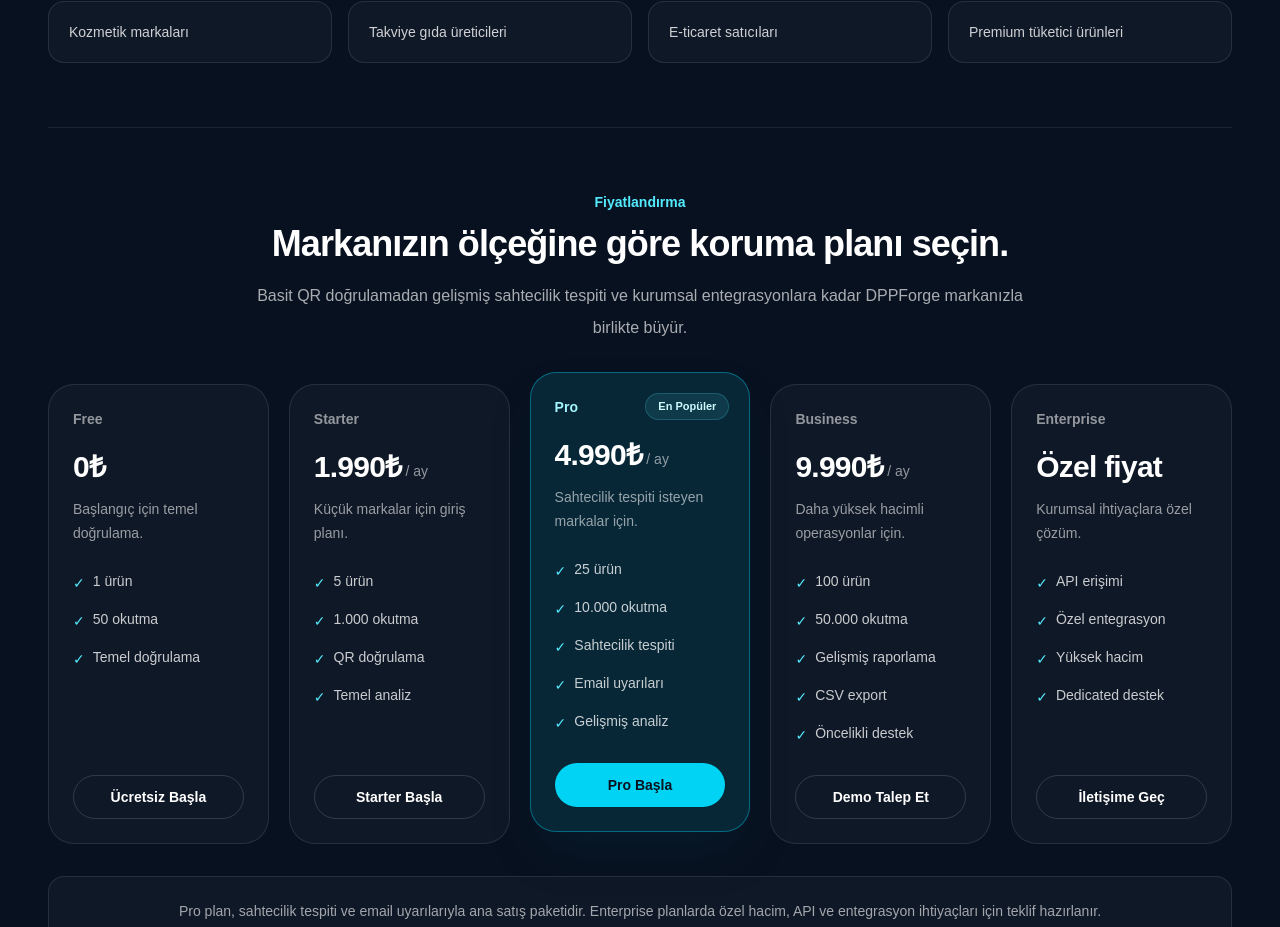
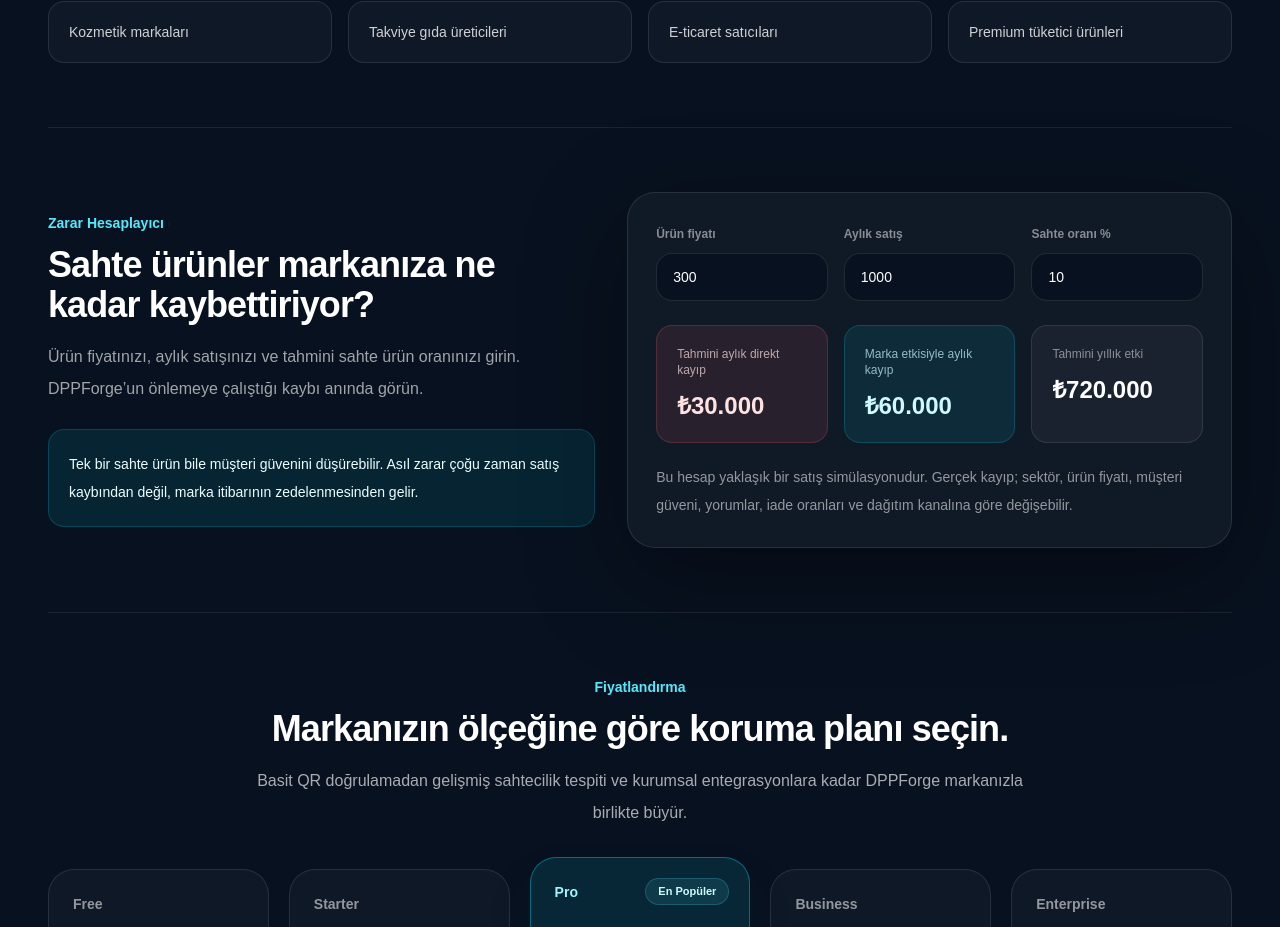
Before and after one commit to aybarserd0/dppforge, a Next.js app: page / in a window 1280 px wide. Shown: the part 1573-2500 px from the top of the page. Built offline with nearby package versions, Linux system fonts and the light colour scheme; no server answers.

Commit message:
add loss calculator to landing

```diff
--- a/app/page.tsx
+++ b/app/page.tsx
@@ -1,3 +1,4 @@
+import LossCalculator from '@/components/LossCalculator'
 import { createSupabaseServerClient } from '@/lib/supabase/server'
 
 export default async function Home() {
@@ -347,6 +348,7 @@
           </div>
         </section>
 
+        <LossCalculator />
         <section id="pricing" className="border-t border-white/8 py-16">
           <div className="mx-auto max-w-3xl text-center">
             <div className="text-sm font-semibold text-cyan-300">
--- /dev/null
+++ b/components/LossCalculator.tsx
@@ -0,0 +1,130 @@
+'use client'
+
+import { useMemo, useState } from 'react'
+
+function formatTRY(value: number) {
+  return new Intl.NumberFormat('tr-TR', {
+    style: 'currency',
+    currency: 'TRY',
+    maximumFractionDigits: 0,
+  }).format(value)
+}
+
+export default function LossCalculator() {
+  const [price, setPrice] = useState(300)
+  const [sales, setSales] = useState(1000)
+  const [fakeRate, setFakeRate] = useState(10)
+
+  const directLoss = useMemo(() => {
+    return Math.max(0, price) * Math.max(0, sales) * (Math.max(0, fakeRate) / 100)
+  }, [price, sales, fakeRate])
+
+  const brandImpact = directLoss * 2
+  const yearlyImpact = brandImpact * 12
+
+  return (
+    <section id="loss-calculator" className="border-t border-white/8 py-16">
+      <div className="grid items-center gap-8 lg:grid-cols-[0.95fr_1.05fr]">
+        <div>
+          <div className="text-sm font-semibold text-cyan-300">
+            Zarar Hesaplayıcı
+          </div>
+
+          <h2 className="mt-3 text-3xl font-semibold tracking-tight md:text-4xl">
+            Sahte ürünler markanıza ne kadar kaybettiriyor?
+          </h2>
+
+          <p className="mt-4 text-base leading-8 text-white/62">
+            Ürün fiyatınızı, aylık satışınızı ve tahmini sahte ürün oranınızı
+            girin. DPPForge’un önlemeye çalıştığı kaybı anında görün.
+          </p>
+
+          <div className="mt-6 rounded-2xl border border-cyan-400/20 bg-cyan-400/10 p-5 text-sm leading-7 text-cyan-50">
+            Tek bir sahte ürün bile müşteri güvenini düşürebilir. Asıl zarar
+            çoğu zaman satış kaybından değil, marka itibarının zedelenmesinden
+            gelir.
+          </div>
+        </div>
+
+        <div className="rounded-[28px] border border-white/10 bg-white/[0.035] p-5 shadow-[0_30px_100px_rgba(0,0,0,0.35)] sm:p-7">
+          <div className="grid gap-4 sm:grid-cols-3">
+            <label className="block">
+              <span className="text-xs font-semibold text-white/50">
+                Ürün fiyatı
+              </span>
+              <input
+                type="number"
+                min="0"
+                value={price}
+                onChange={(e) => setPrice(Number(e.target.value))}
+                className="mt-2 h-12 w-full rounded-2xl border border-white/10 bg-[#08111f] px-4 text-sm text-white outline-none transition focus:border-cyan-400/60"
+              />
+            </label>
+
+            <label className="block">
+              <span className="text-xs font-semibold text-white/50">
+                Aylık satış
+              </span>
+              <input
+                type="number"
+                min="0"
+                value={sales}
+                onChange={(e) => setSales(Number(e.target.value))}
+                className="mt-2 h-12 w-full rounded-2xl border border-white/10 bg-[#08111f] px-4 text-sm text-white outline-none transition focus:border-cyan-400/60"
+              />
+            </label>
+
+            <label className="block">
+              <span className="text-xs font-semibold text-white/50">
+                Sahte oranı %
+              </span>
+              <input
+                type="number"
+                min="0"
+                max="100"
+                value={fakeRate}
+                onChange={(e) => setFakeRate(Number(e.target.value))}
+                className="mt-2 h-12 w-full rounded-2xl border border-white/10 bg-[#08111f] px-4 text-sm text-white outline-none transition focus:border-cyan-400/60"
+              />
+            </label>
+          </div>
+
+          <div className="mt-6 grid gap-4 sm:grid-cols-3">
+            <div className="rounded-2xl border border-red-400/20 bg-red-400/10 p-5">
+              <div className="text-xs text-red-100/70">
+                Tahmini aylık direkt kayıp
+              </div>
+              <div className="mt-3 text-2xl font-semibold text-red-100">
+                {formatTRY(directLoss)}
+              </div>
+            </div>
+
+            <div className="rounded-2xl border border-cyan-400/20 bg-cyan-400/10 p-5">
+              <div className="text-xs text-cyan-100/70">
+                Marka etkisiyle aylık kayıp
+              </div>
+              <div className="mt-3 text-2xl font-semibold text-cyan-100">
+                {formatTRY(brandImpact)}
+              </div>
+            </div>
+
+            <div className="rounded-2xl border border-white/10 bg-white/[0.04] p-5">
+              <div className="text-xs text-white/50">
+                Tahmini yıllık etki
+              </div>
+              <div className="mt-3 text-2xl font-semibold text-white">
+                {formatTRY(yearlyImpact)}
+              </div>
+            </div>
+          </div>
+
+          <p className="mt-5 text-sm leading-7 text-white/55">
+            Bu hesap yaklaşık bir satış simülasyonudur. Gerçek kayıp; sektör,
+            ürün fiyatı, müşteri güveni, yorumlar, iade oranları ve dağıtım
+            kanalına göre değişebilir.
+          </p>
+        </div>
+      </div>
+    </section>
+  )
+}
```
